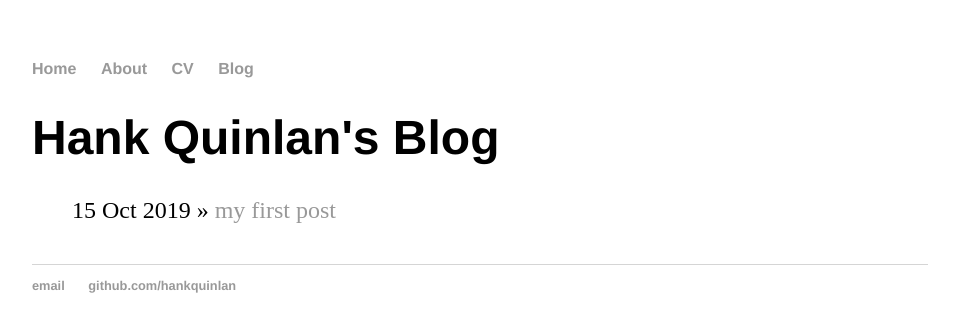
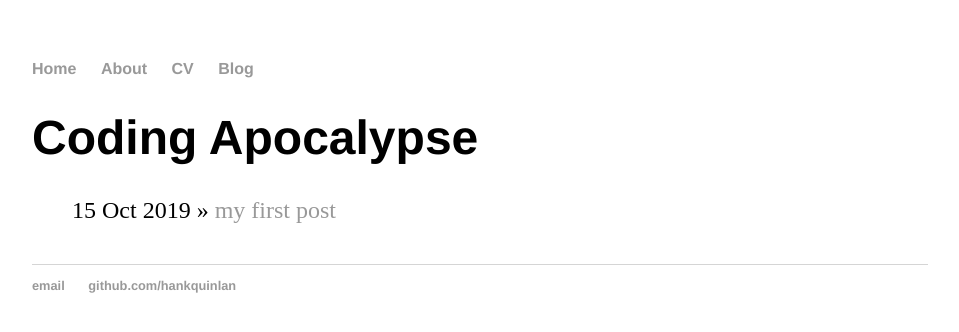
Before and after one commit to coding-apocalypse-webmaster/coding-apocalypse, a Jekyll site: the page built from blog/index.html, in a window 1280 px wide. Shown: the top 332 px of the page, without its empty margins (160-1119 px from the left). Built offline with Jekyll 4.4.1, drawn with Linux system fonts in a browser that asks for light colours.

Commit message:
Update index.html

```diff
--- a/blog/index.html
+++ b/blog/index.html
@@ -1,6 +1,6 @@
 ---
 layout: default
-title: Hank Quinlan's Blog
+title: Coding Apocalypse
 ---
 	<h1>{{ page.title }}</h1>
 	<ul class="posts">
```
